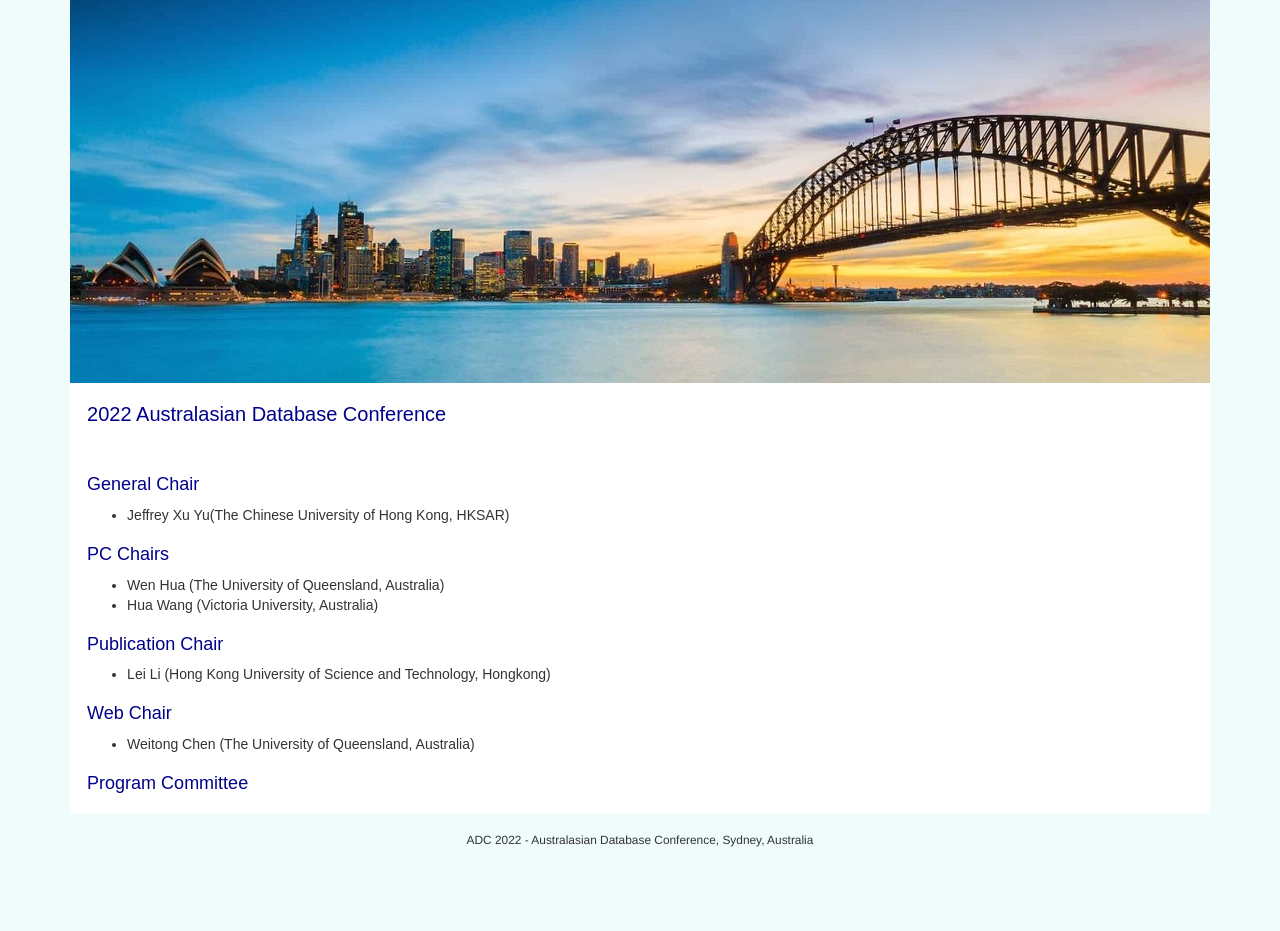
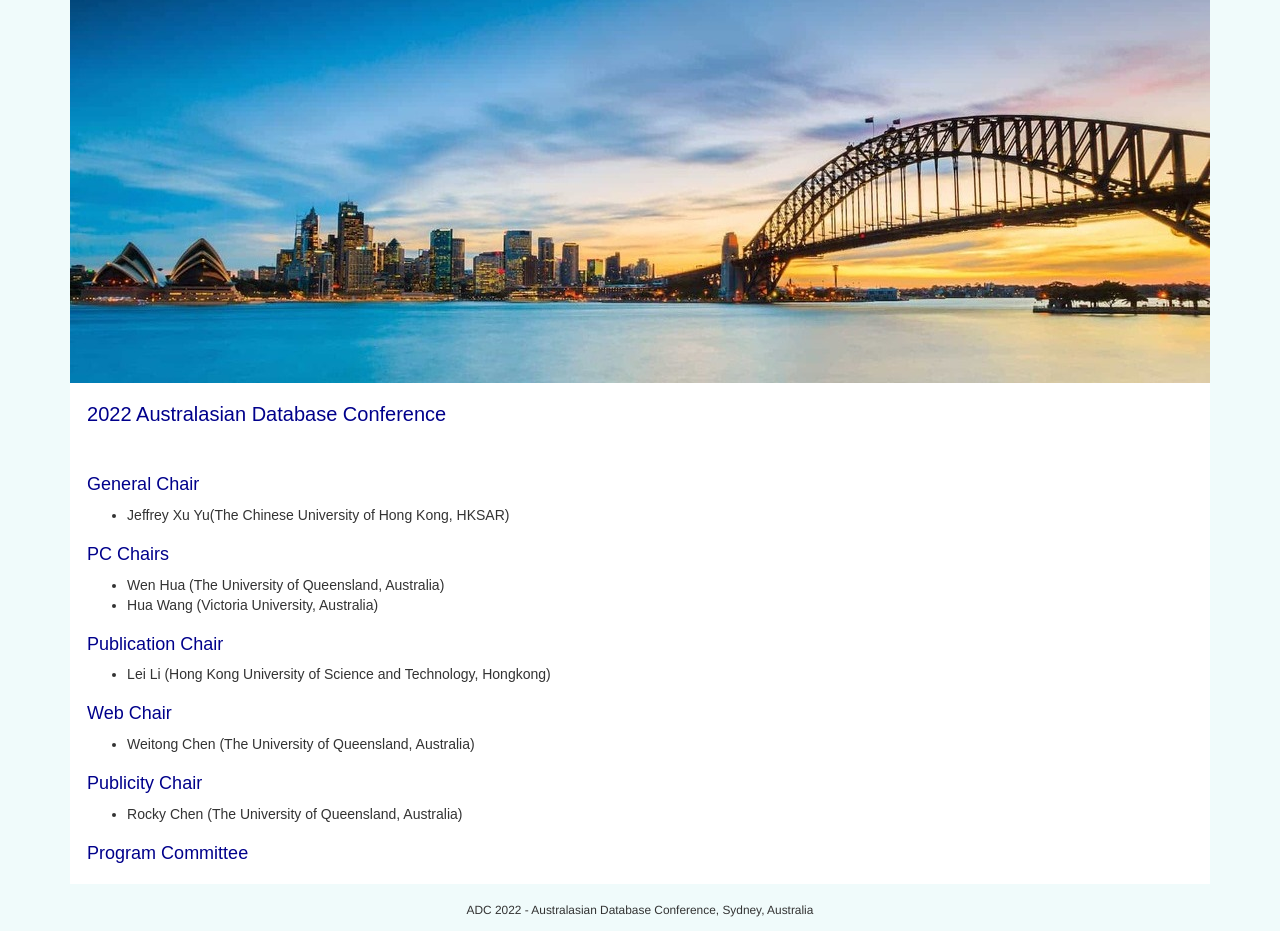
Before and after one commit to adc2022/adc2022.github.io, a plain HTML site: page committee.html in a window 1280 px wide. Shown: the part 57-988 px from the top of the page. Before the commit the page ends 918 px from the top, so only its background shows below. Drawn offline with nearby package versions, Linux system fonts and the light colour scheme.

Commit message:
Update committee.html

```diff
--- a/committee.html
+++ b/committee.html
@@ -148,6 +148,13 @@
                                   Weitong Chen (The University of Queensland, Australia)
                               </li>
                                   </ul>
+							<h2>Publicity Chair</h2>
+							<span style="font-family:arial,helvetica,sans-serif;">
+									<ul>
+										<li>
+									Rocky Chen (The University of Queensland, Australia)
+								</li>
+									</ul>
 							  <!--<h2>Local Organization Chairs</h2>
                                       <span style="font-family:arial,helvetica,sans-serif;">
                               <ul>
```
